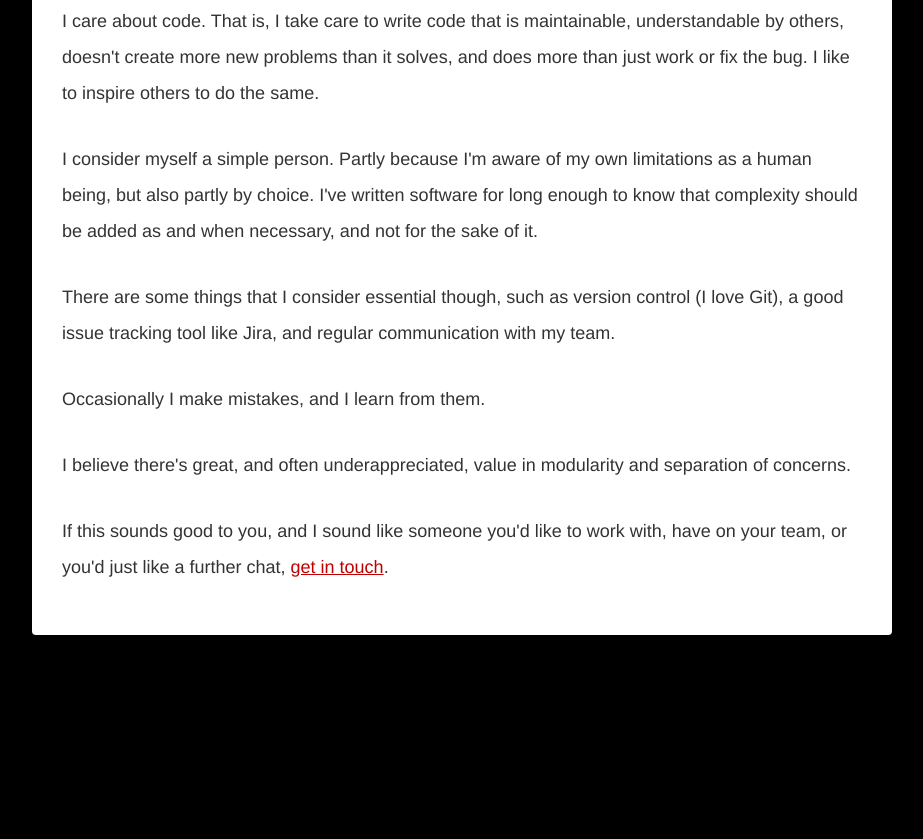
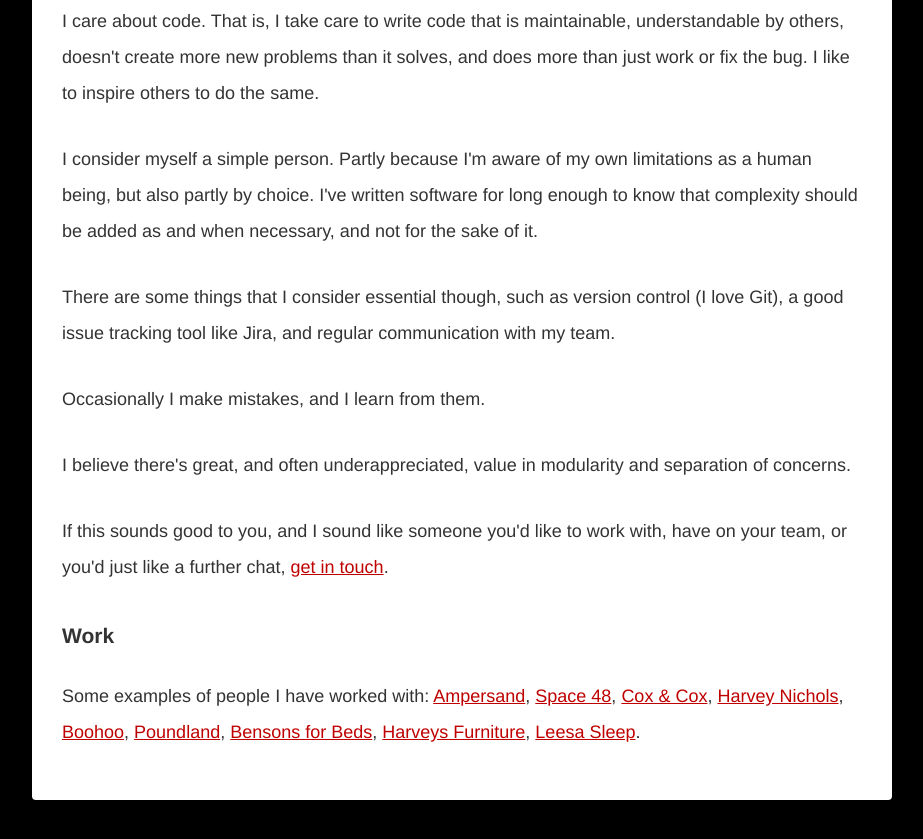
Before and after one commit to tommypyatt/tommypyatt.github.io, a Gatsby site: page / in a window 1280 px wide. Shown: the part 1159-1998 px from the top of the page, without its empty margins (178-1101 px from the left). Before the commit the page ends 1839 px from the top, so only its background shows below. Built offline with nearby package versions, Linux system fonts and the light colour scheme; Gatsby itself is replaced by a stand-in of ours; a web font is replaced by a local one.

Commit message:
Add work examples

```diff
--- a/src/markdown-pages/index.md
+++ b/src/markdown-pages/index.md
@@ -19,3 +19,7 @@
 I believe there's great, and often underappreciated, value in modularity and separation of concerns.
 
 If this sounds good to you, and I sound like someone you'd like to work with, have on your team, or you'd just like a further chat, <a href="/" class="mailto-email">get in touch</a>.
+
+### Work
+
+Some examples of people I have worked with: [Ampersand](https://ampersandcommerce.com/), [Space 48](https://www.space48.com/), [Cox & Cox](https://www.coxandcox.co.uk/), [Harvey Nichols](https://www.harveynichols.com/), [Boohoo](https://www.boohoo.com/), [Poundland](https://www.poundland.co.uk/), [Bensons for Beds](https://www.bensonsforbeds.co.uk/), [Harveys Furniture](https://www.harveysfurniture.co.uk/), [Leesa Sleep](https://www.leesa.com/).
```
Also changed, not shown: 1 other file.
